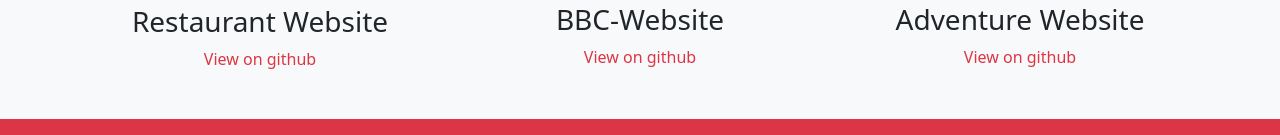
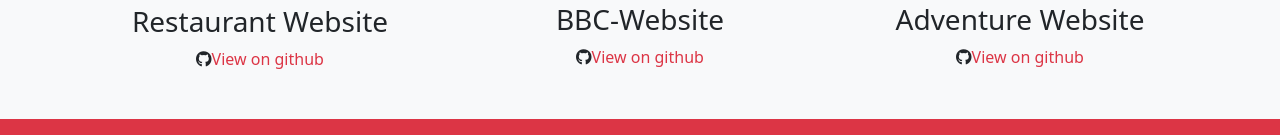
Before and after one commit to rupalisisilia/Rupali-Portfolio, a plain HTML site: page index.html in a window 1280 px wide. Shown: the part 2360-2495 px from the top of the page. Drawn offline with nearby package versions, Linux system fonts and the light colour scheme.

Commit message:
Update index.html

```diff
--- a/index.html
+++ b/index.html
@@ -226,7 +226,8 @@
 							<img src="./images/Screenshot_restaurant.png" class="w-100 img-thumbnail" alt="">
 						</a>
 						<h3 class="text-capitalile my-2">Restaurant Website</h3>
-						<p class="mb-4"><a href="https://rupalisisilia.github.io/Restaurant-Website/"
+
+						<p class="mb-4" href="https://github.com/" class="text-dark me-2" target="_blank"><i class="fa-brands fa-github"></i></a><a href="https://rupalisisilia.github.io/Restaurant-Website/"
 								class="text-danger text-decoration-none" target="_blank">View on github</a></p>
 					</div>
 				</div>
@@ -237,7 +238,7 @@
 							<img src="./images/Screenshot_bbc.png" class="w-100 img-thumbnail" alt="">
 						</a>
 						<h3 class="text-capitalile my-2">BBC-Website</h3>
-						<p class="mb-4"><a href="https://rupalisisilia.github.io/BBC-News/"
+						<p class="mb-4" href="https://github.com/" class="text-dark me-2" target="_blank"><i class="fa-brands fa-github"></i></a><a href="https://rupalisisilia.github.io/BBC-News/"
 								class="text-danger text-decoration-none" target="_blank">View on github</a></p>
 					</div>
 				</div>
@@ -248,7 +249,7 @@
 							<img src="./images/Screenshot_adventure.png" class="w-100 img-thumbnail" alt="">
 						</a>
 						<h3 class="text-capitalile my-2">Adventure Website</h3>
-						<p class="mb-4"><a href="https://rupalisisilia.github.io/Adventure-1/"
+						<p class="mb-4" href="https://github.com/" class="text-dark me-2" target="_blank"><i class="fa-brands fa-github"></i></a><a href="https://rupalisisilia.github.io/Adventure-1/"
 								class="text-danger text-decoration-none" target="_blank">View on github</a></p>
 					</div>
 				</div>
```
